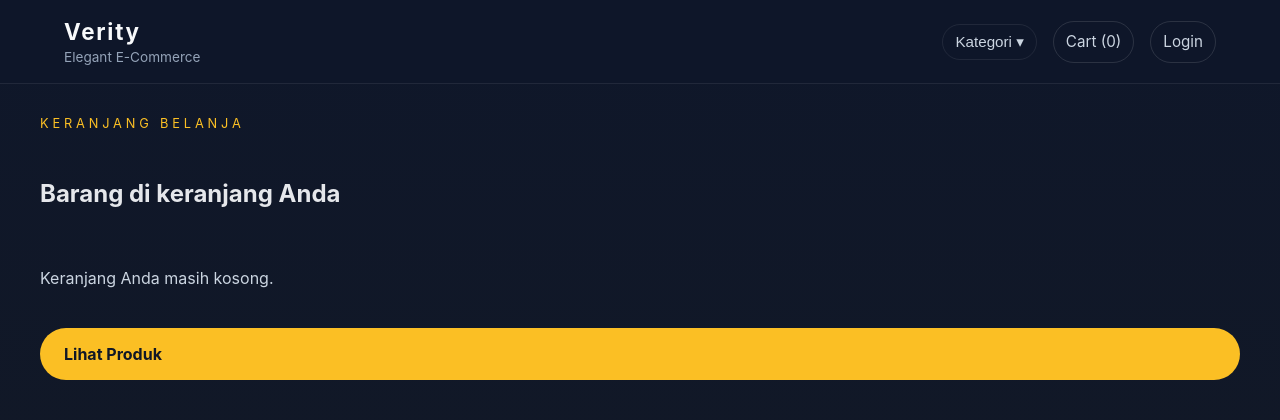
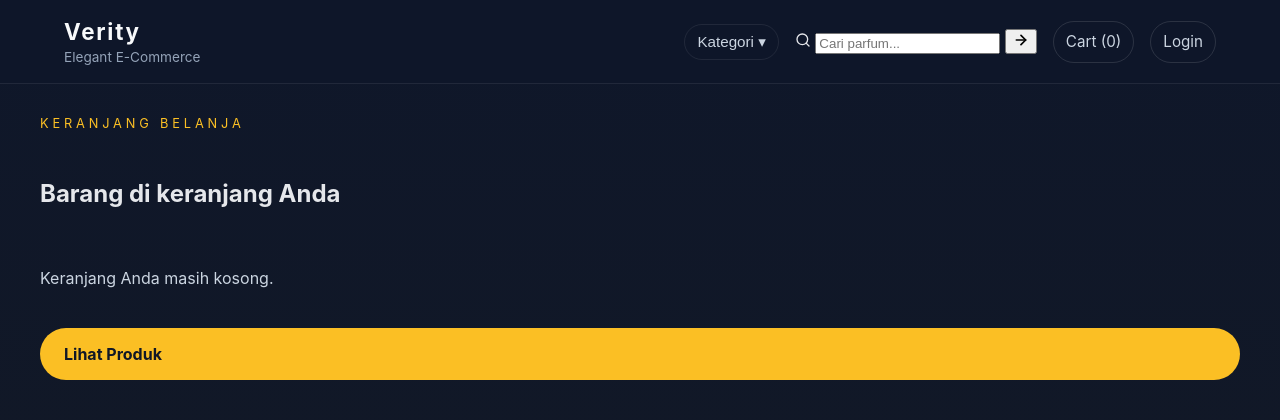
Before and after one commit to stevenemmanuelses/ecommerce, a Django app: page /cart/ in a window 1280 px wide. Shown: the top 420 px of the page. Run offline with Django 4.2, Linux system fonts and the light colour scheme; data comes from the database, SQL or seed files in the repository.

Commit message:
Update base.html

```diff
--- a/templates/base.html
+++ b/templates/base.html
@@ -24,6 +24,13 @@
                 {% endfor %}
               </div>
             </div>
+            <form class="search-bar" action="{% url 'store:search' %}" method="get" role="search">
+              <svg class="search-icon" width="16" height="16" viewBox="0 0 24 24" fill="none" stroke="currentColor" stroke-width="2" stroke-linecap="round" stroke-linejoin="round"><circle cx="11" cy="11" r="8"></circle><line x1="21" y1="21" x2="16.65" y2="16.65"></line></svg>
+              <input type="text" name="q" placeholder="Cari parfum..." value="{{ request.GET.q|default:'' }}" autocomplete="off">
+              <button type="submit" class="search-btn" aria-label="Cari">
+                <svg width="16" height="16" viewBox="0 0 24 24" fill="none" stroke="currentColor" stroke-width="2.5" stroke-linecap="round" stroke-linejoin="round"><line x1="5" y1="12" x2="19" y2="12"></line><polyline points="12 5 19 12 12 19"></polyline></svg>
+              </button>
+            </form>
             {% if request.user.is_authenticated %}
               {% if request.user.is_staff %}
                 <a class="nav-link" href="{% url 'store:return_review' %}">Review Retur</a>
```
